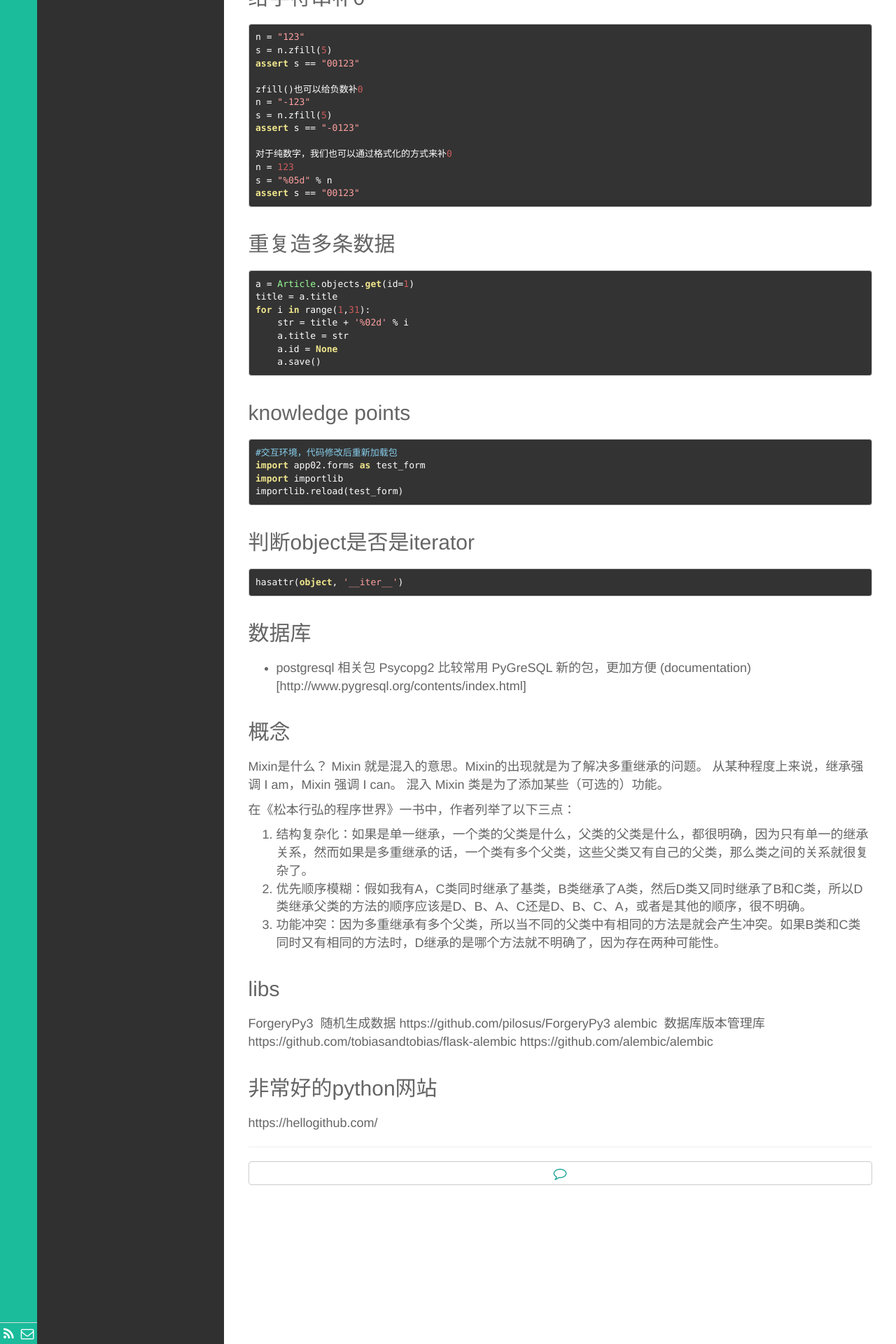
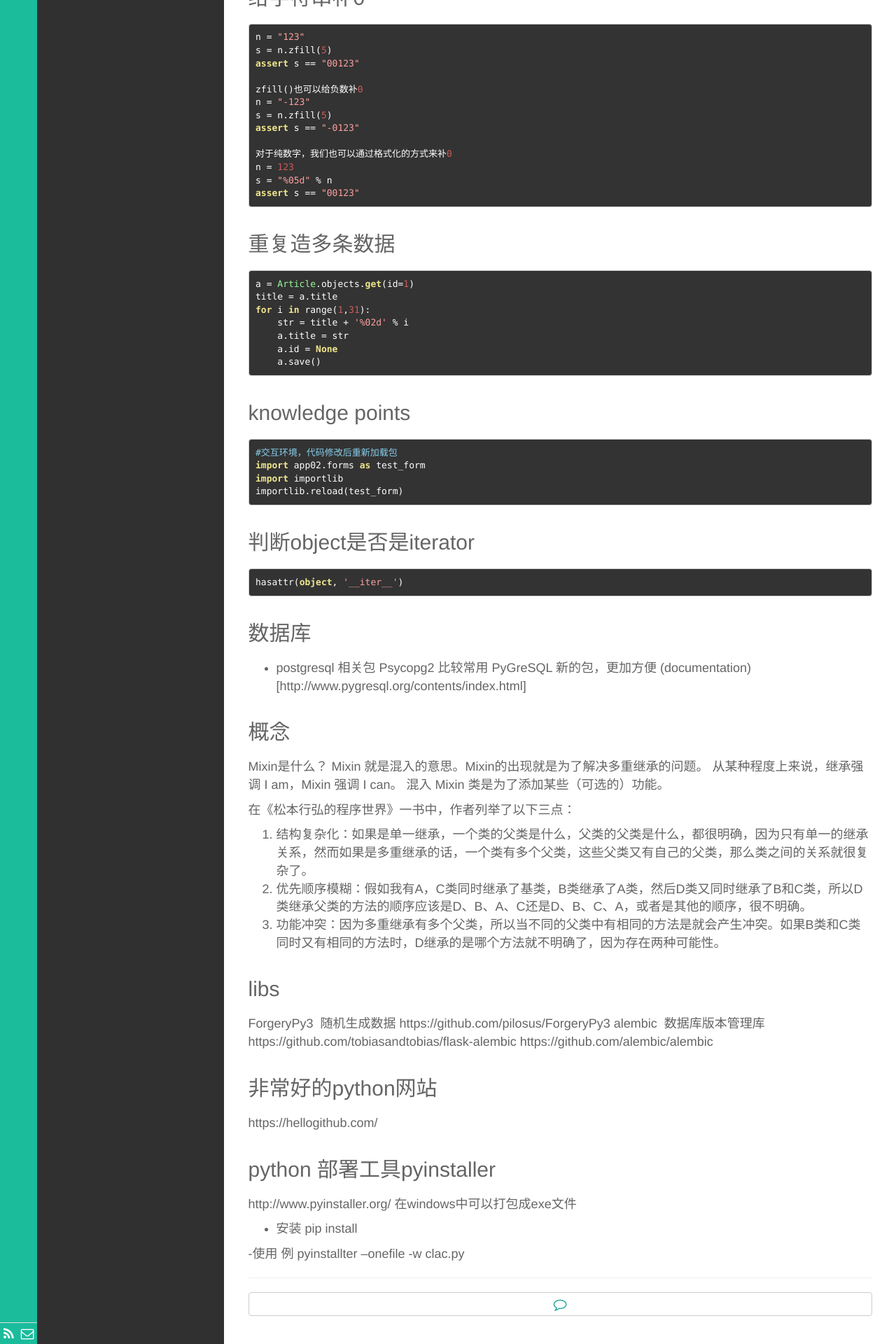
Before and after one commit to kyoyo/kyoyo.github.io, a Jekyll site: the page built from _posts/技術/2017-10-10-Python.md, in a window 1280 px wide. Shown: the part 3028-4948 px from the top of the page at 70% size. Built offline with Jekyll 4.4.1, drawn with Linux system fonts in a browser that asks for light colours; Markdown is read by kramdown in place of the engine named in the settings.

Commit message:
Update 2017-10-10-Python.md

```diff
--- a/_posts/技術/2017-10-10-Python.md
+++ b/_posts/技術/2017-10-10-Python.md
@@ -211,3 +211,13 @@ alembic  数据库版本管理库 https://github.com/tobiasandtobias/flask-alem
 
 ## 非常好的python网站
 https://hellogithub.com/
+
+## python 部署工具pyinstaller
+http://www.pyinstaller.org/
+在windows中可以打包成exe文件
+- 安装
+pip install
+
+-使用
+例
+pyinstallter --onefile -w clac.py
```
